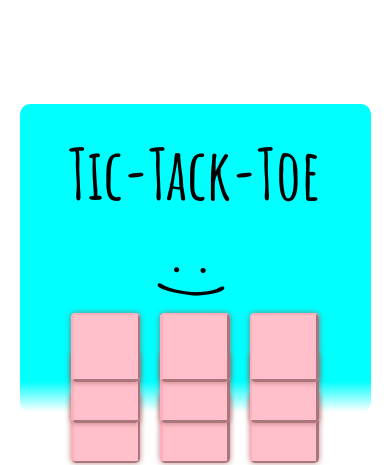
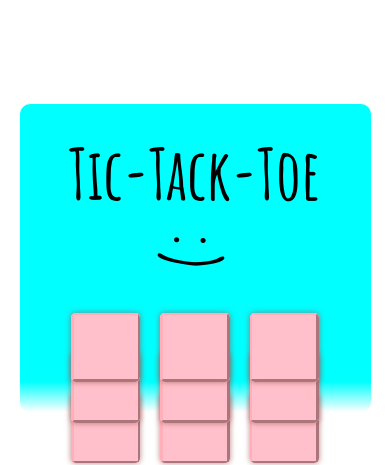
Before and after one commit to mattxmade/odin-tic-tac-toe, a plain HTML site: page index.html in a window 390 px wide. Shown: the top 465 px of the page. Drawn offline with Linux system fonts and the light colour scheme.

Commit message:
Change h1 position

```diff
--- a/style.css
+++ b/style.css
@@ -131,14 +131,9 @@ main h1 p {
   position: relative;
   top: -3rem;
 }
-@media (max-width: 880px) {
-  main h1 p {
-    top: -3rem;
-  }
-}
 @media (max-width: 620px) {
   main h1 p {
-    top: 2rem;
+    top: -1rem;
   }
 }
 
```
